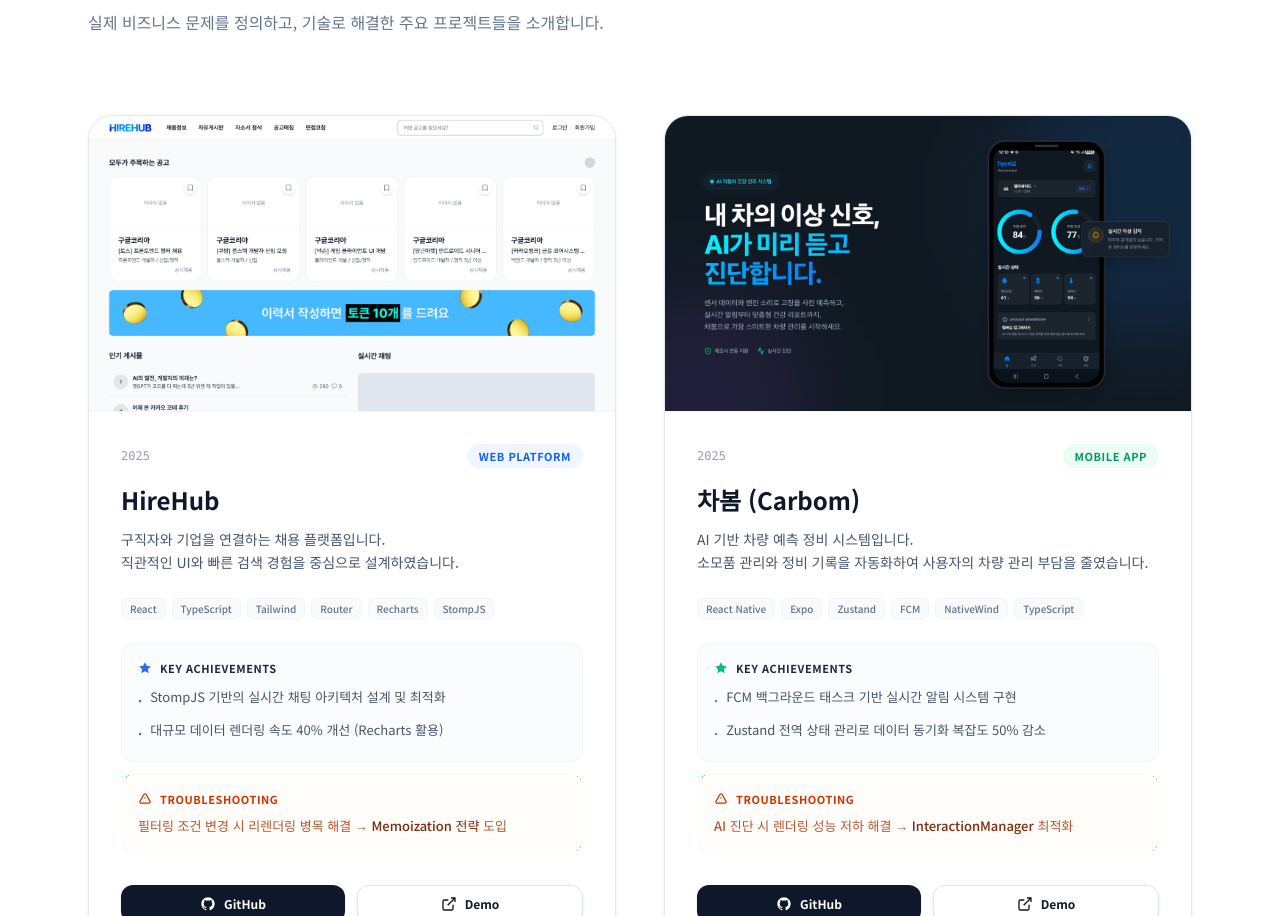
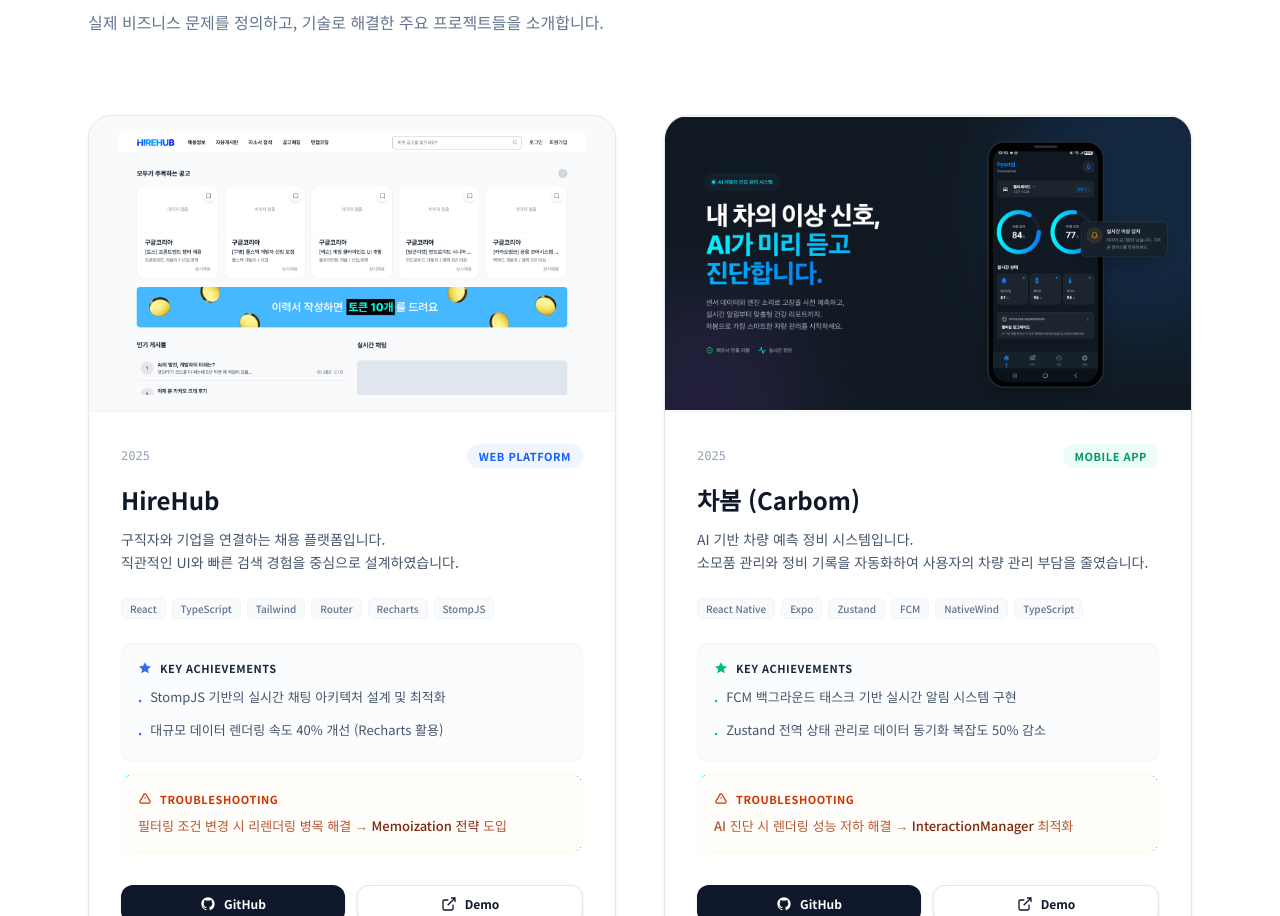
Before and after one commit to hyun990329/portfolio, a React (Vite) app: page / in a window 1280 px wide. Shown: the part 1617-2533 px from the top of the page. Built offline with nearby package versions, Linux system fonts and the light colour scheme.

Commit message:
이미지 깨지는 문제 해결

```diff
--- a/src/components/Work.tsx
+++ b/src/components/Work.tsx
@@ -16,7 +16,7 @@
                             <img
                                 src="/스크린샷 2026-03-02 오후 10.53.36.png"
                                 alt="HireHub Showcase"
-                                className="w-full h-full object-cover object-top group-hover:scale-105 transition-transform duration-700"
+                                className="max-w-full max-h-full object-contain p-4 group-hover:scale-105 transition-transform duration-700"
                             />
                         </div>
 
@@ -95,9 +95,9 @@
                     <article className="group bg-white rounded-3xl border border-slate-200 overflow-hidden shadow-sm hover:shadow-[0_20px_40px_-15px_rgba(16,185,129,0.1)] hover:-translate-y-3 transition-all duration-500 flex flex-col translate-y-8 animate-fade-in-up animation-delay-4000">
                         <div className="aspect-video bg-emerald-50/20 flex items-center justify-center overflow-hidden border-b border-slate-100">
                             <img
-                                src="/스크린샷 2026-03-01 오전 1.05.44.png"
+                                src="/스크린샷 2026-03-01 오전 1.05.44.png"
                                 alt="차봄 Mobile Showcase"
-                                className="w-full h-full object-cover object-top group-hover:scale-105 transition-transform duration-700"
+                                className="w-auto h-full object-contain group-hover:scale-105 transition-transform duration-700"
                             />
                         </div>
 
```
